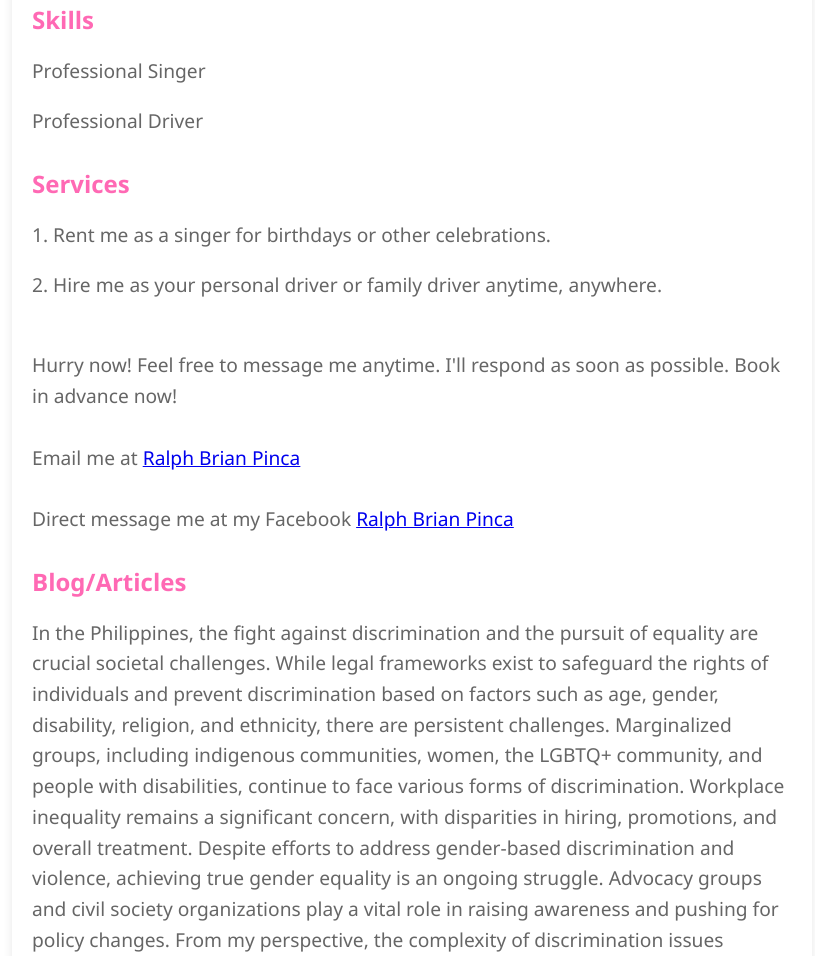
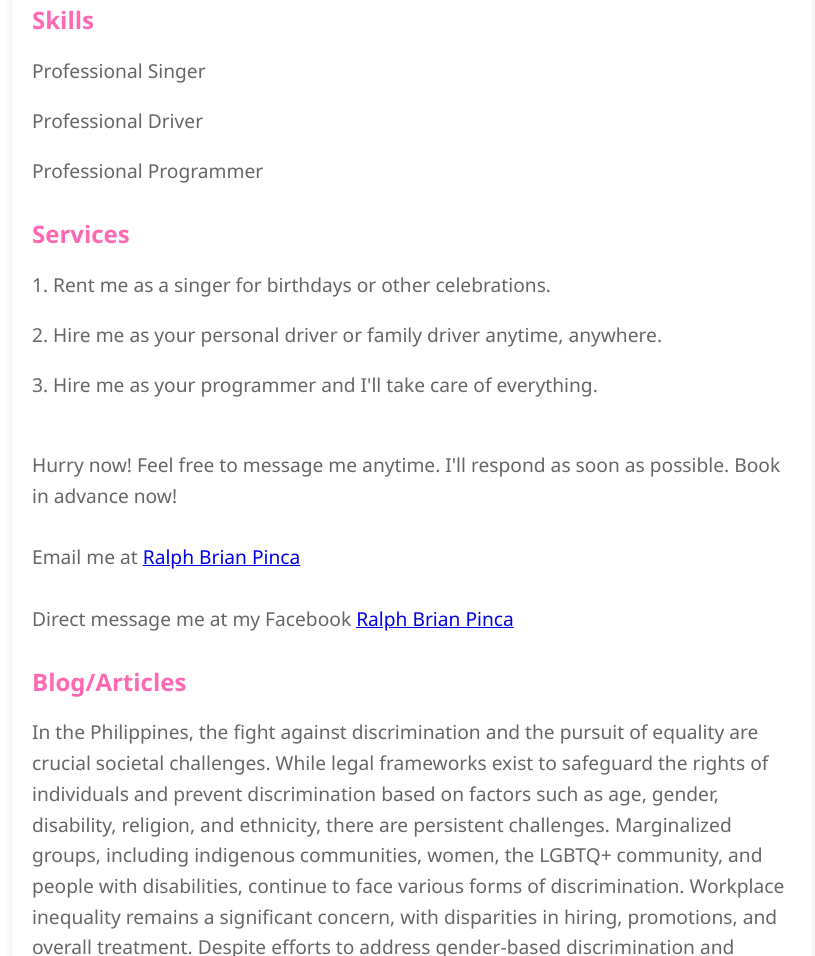
Before and after one commit to rbsxqre21/PersonalWebsite, a plain HTML site: page index.htm in a window 1280 px wide. Shown: the part 1659-2615 px from the top of the page, without its empty margins (228-1043 px from the left). Drawn offline with Linux system fonts and the light colour scheme.

Commit message:
Update index.htm

```diff
--- a/index.htm
+++ b/index.htm
@@ -158,6 +158,7 @@
             <h2>Skills</h2>
             <p>Professional Singer</p>
             <p>Professional Driver</p>
+	    <p>Professional Programmer</p>
             <!-- Add more skills as needed -->
         </section>
 
@@ -165,6 +166,7 @@
             <h2>Services</h2>
             <p>1. Rent me as a singer for birthdays or other celebrations.</p>
             <p>2. Hire me as your personal driver or family driver anytime, anywhere.</p>
+	    <p>3. Hire me as your programmer and I'll take care of everything.</p>
             <p><br>Hurry now! Feel free to message me anytime. I'll respond as soon as possible. Book in advance now!
             <br><br>Email me at <a href="mailto:ralphpinca21@gmail.com">Ralph Brian Pinca</a><br>
             <br>Direct message me at my Facebook <a href="https://www.facebook.com/mrkanthny2/" target="_blank">Ralph Brian Pinca</a><br>
```
